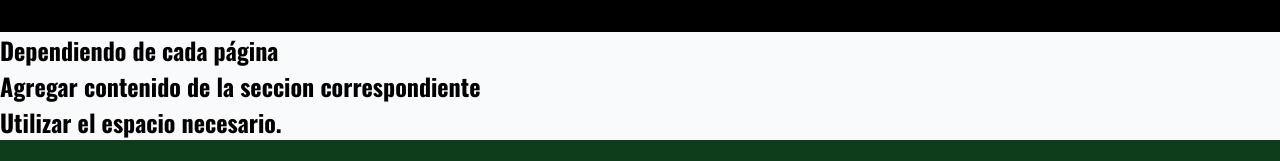
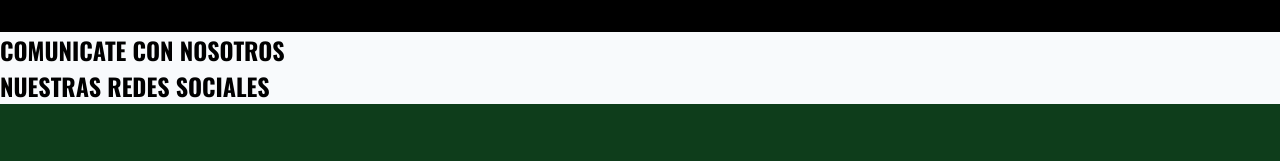
Before and after one commit to PabloHD2024/Tienda-Yerba-Mate, a plain HTML site: page html/contacto.html in a window 1280 px wide. Shown: the part 95-256 px from the top of the page. Drawn offline with nearby package versions, Linux system fonts and the light colour scheme.

Commit message:
Cambios en las paginas contacto, menu, franquicia, nuestrar yerbas, trabaja con nosotros y contacto por falta de extension .html en el archivo trabajaConNosotros.html

```diff
--- a/html/contacto.html
+++ b/html/contacto.html
@@ -19,7 +19,7 @@
                     <li><a href="nuestrasYerbas.html">NUESTRAS YERBAS MATE</a></li>
                     <li><a href="tutoriales.html">TUTORIALES</a></li>
                     <li><a href="menu.html">NUESTRO MENÚ</a></li>
-                    <li><a href="trabajaConNosotros">TRABAJÁ CON NOSOTROS</a></li>
+                    <li><a href="trabajaConNosotros.html">TRABAJÁ CON NOSOTROS</a></li>
                     <li><a href="franquicia.html">FRANQUICIA</a></li>
                     <li><a href="contacto.html">CONTACTO</a></li>
                 </ul>
@@ -27,19 +27,14 @@
         </nav>
     </header>
     <main>
-        <section>
+        <section class="form-contacto">
             <div>
-                <h2>Dependiendo de cada página</h2>
+                <h2>COMUNICATE CON NOSOTROS</h2>
             </div>
         </section>
         <section>
             <div>
-                <h2>Agregar contenido de la seccion correspondiente</h2>
-            </div>
-        </section>
-        <section>
-            <div>
-                <h2>Utilizar el espacio necesario.</h2>
+                <h2>NUESTRAS REDES SOCIALES</h2>
             </div>
         </section>
     </main>
```
Also changed, not shown: html/franquicia.html (+1 -1 lines), html/menu.html (+1 -1 lines), html/nuestrasYerbas.html (+1 -1 lines), html/trabajoConNosotros.html (+1 -1 lines), html/tutoriales.html (+1 -1 lines).
